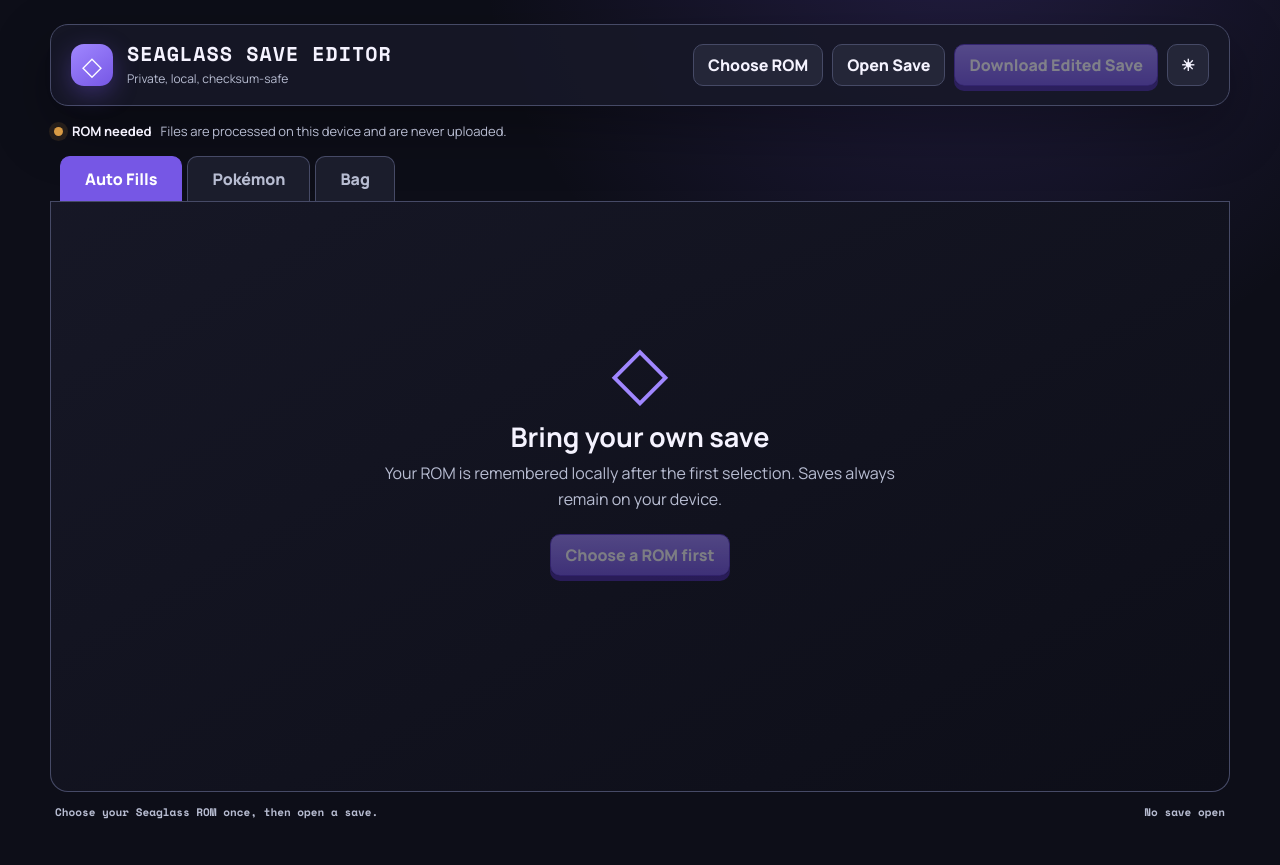
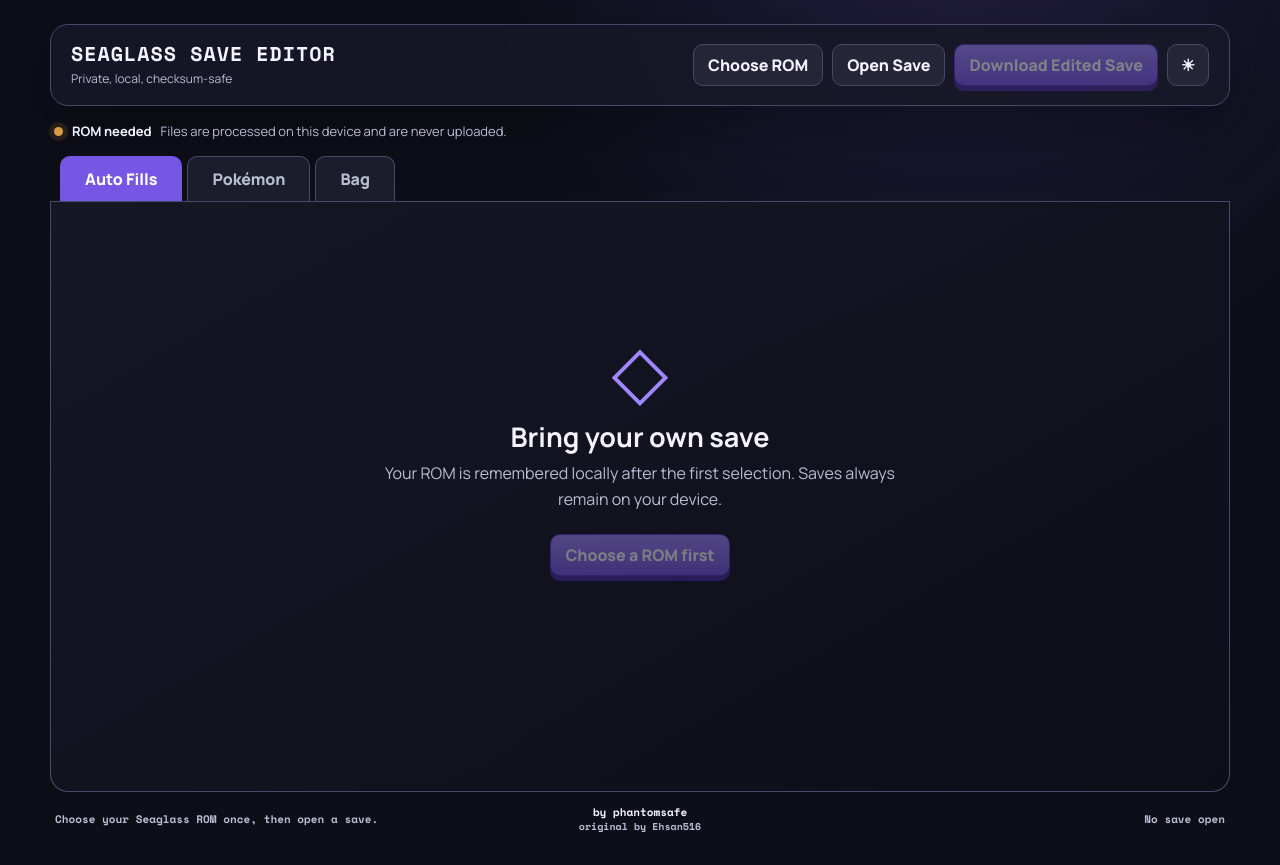
Before and after one commit to phantomsafe42/seaglass-save-editor-web, a React (Vite) app: page / in a window 1280 px wide. Built offline with nearby package versions, Linux system fonts and the light colour scheme.

Commit message:
Add editor credits and simplify header

```diff
--- a/src/main.tsx
+++ b/src/main.tsx
@@ -95,7 +95,7 @@
 
   return <main className="shell">
     <header className="topbar">
-      <div className="brand"><span className="gem">◇</span><div><h1>Seaglass Save Editor</h1><p>Private, local, checksum-safe</p></div></div>
+      <div className="brand"><div><h1>Seaglass Save Editor</h1><p>Private, local, checksum-safe</p></div></div>
       <div className="toolbar">
         <input ref={romInput} hidden type="file" accept=".gba" onChange={e => chooseRom(e.target.files?.[0])} />
         <input ref={saveInput} hidden type="file" accept=".sav,.srm" onChange={e => chooseSave(e.target.files?.[0])} />
@@ -120,7 +120,11 @@
       {editor && tab === "bag" && <div className="single-card"><article className="card"><div className="eyebrow">Bag quantities</div><h2>Add or update an item</h2><div className="form-row"><label>Item<select value={selected?.id ?? 0} onChange={e => setSelectedId(Number(e.target.value))}>{items.map(item => <option key={item.id} value={item.id}>{item.name} · {item.pocket === "balls" ? "Balls" : "Items"}</option>)}</select></label><label>Quantity<input type="number" min="0" max="99" value={quantity} onChange={e => setQuantity(Number(e.target.value))} /></label></div><p className="current">Current quantity: {selected ? editor.bagQuantity(selected.id, selected.pocket) : 0}</p><button className="primary" disabled={!selected} onClick={() => selected && mutate(e => { e.setBagQuantity(selected.id, quantity, selected.pocket); return `${selected.name} set to ${Math.max(0, Math.min(99, quantity))}`; })}>Add / Update Item</button></article></div>}
       {editor && tab === "pokemon" && <div className="pokemon-layout"><article className="card box-browser"><div className="eyebrow">PC storage</div><div className="box-heading"><h2>Box {box + 1}</h2><select aria-label="PC Box" value={box} onChange={e => { setBox(Number(e.target.value)); setBoxSlot(null); }}>{Array.from({length:14},(_,index) => <option value={index} key={index}>Box {index + 1}</option>)}</select></div><p>Choose an empty slot to create a new Pokémon.</p><div className="box-grid">{editor.boxSlots(box).map((slot, index) => <button key={slot.index} className={`${slot.occupied ? "occupied" : "empty-slot"} ${boxSlot === slot.index ? "selected" : ""}`} onClick={() => { if (!slot.occupied) setBoxSlot(slot.index); else setNotice(`${slot.name} already occupies Box ${box + 1}, Slot ${index + 1}.`); }}><span>{index + 1}</span><strong>{slot.name}</strong></button>)}</div></article>{boxSlot == null ? <article className="card slot-help"><div className="empty-gem">◇</div><h2>Select an empty slot</h2><p>The new Pokémon editor will appear here. Occupied slots are protected from accidental replacement.</p></article> : <AddPokemonForm key={boxSlot} editor={editor} slot={boxSlot} onAdd={addPokemon} />}</div>}
     </section>
-    <footer><span>{notice}</span><span>{saveBuffer ? saveName : "No save open"}</span></footer>
+    <footer>
+      <span>{notice}</span>
+      <span className="credits"><span>by phantomsafe</span><span>original by Ehsan516</span></span>
+      <span>{saveBuffer ? saveName : "No save open"}</span>
+    </footer>
   </main>;
 }
 
```
Also changed, not shown: src/styles.css.
